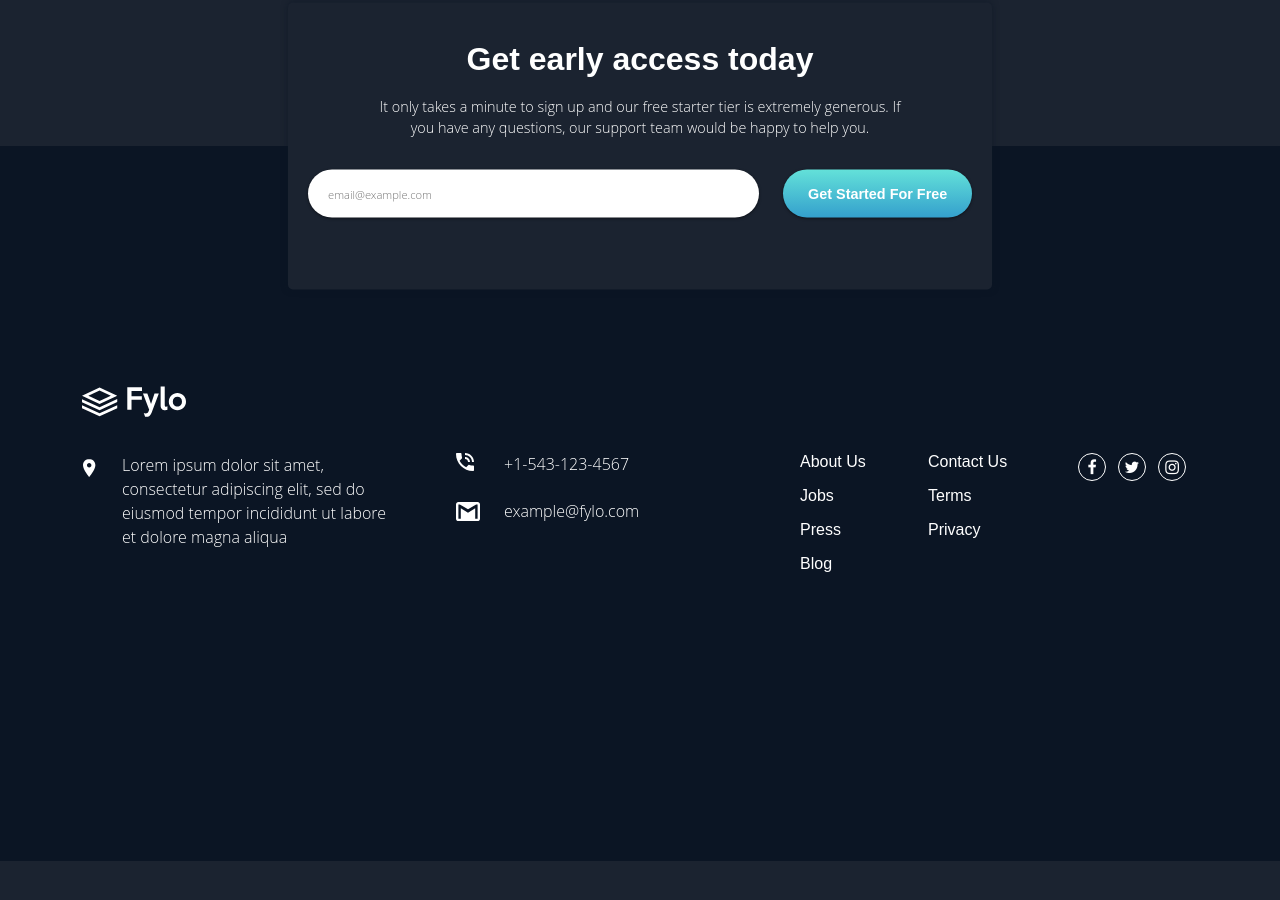
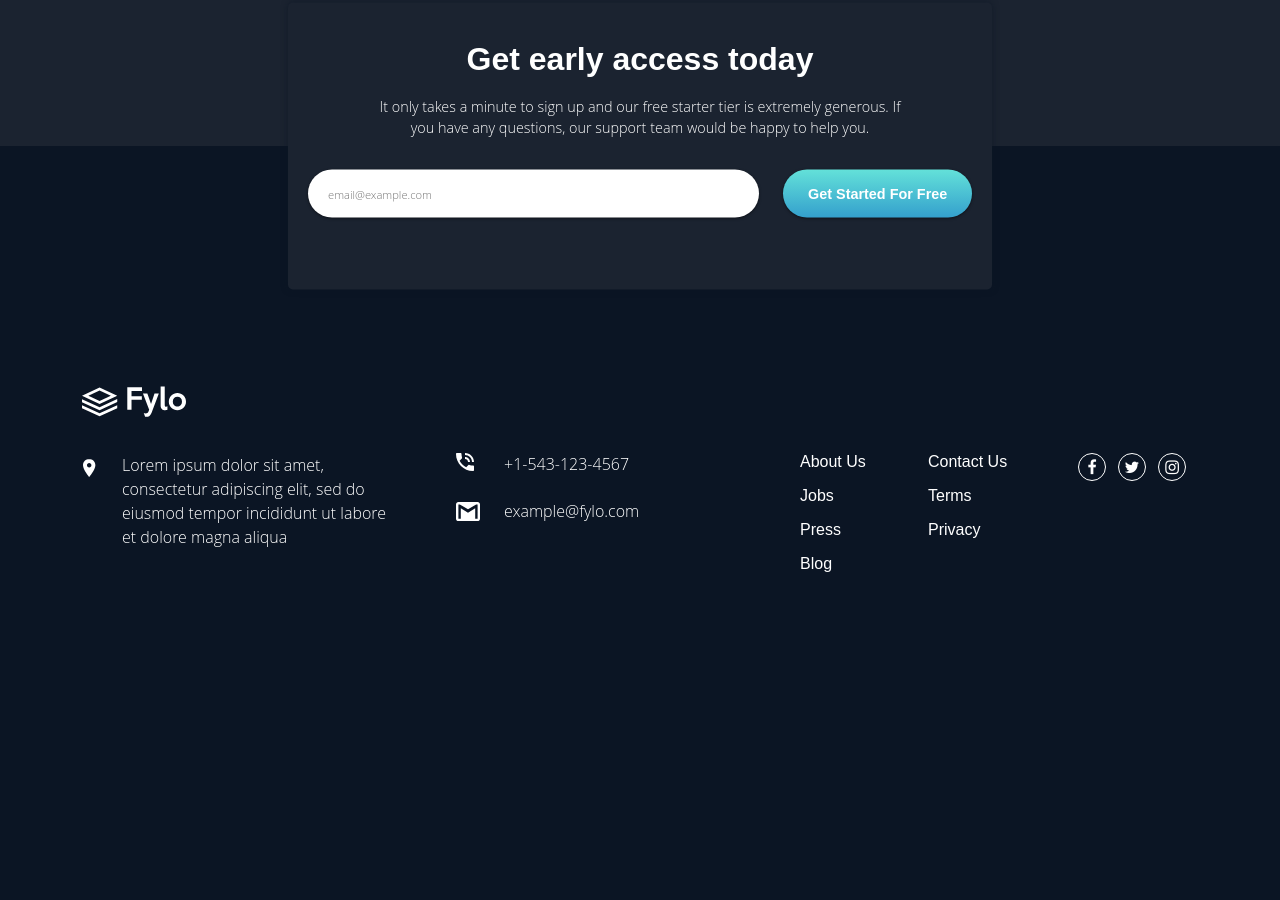
Before and after one commit to emmanuelRitzler/fylo-landing-page, a plain HTML site: page index.html in a window 1280 px wide. Shown: the part 3238-4138 px from the top of the page. Before the commit the page ends 4099 px from the top, so only its background shows below. Drawn offline with Linux system fonts and the light colour scheme; a web font is replaced by a local one.

Commit message:
Adjust footer

```diff
--- a/style.css
+++ b/style.css
@@ -528,11 +528,11 @@ h1 {
 
 footer {
     background-color: #0B1524;
-    margin: 80px 0px -160px 0;
+    margin: 80px 0px -300px 0;
     padding: 0 80px;
     color: #FFFFFF;
     padding-top: 240px;
-    padding-bottom: 240px;
+    padding-bottom: 420px;
 }
 
 footer::after {
@@ -645,11 +645,6 @@ footer::after {
     width: 24px;
     object-fit: contain;
 }
-
-/* #footer-links-one,
-#footer-links-two  {
-    margin: 32px 0px;
-} */
 
 #footer-links-one a,
 #footer-links-two a {
```
